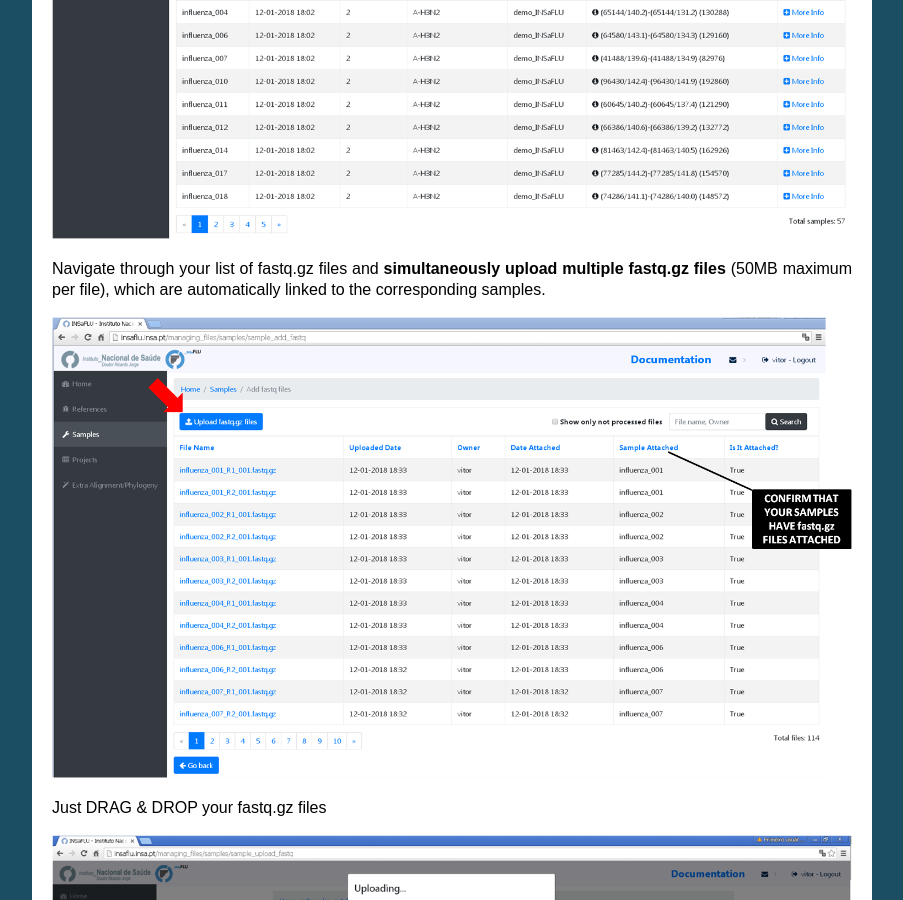
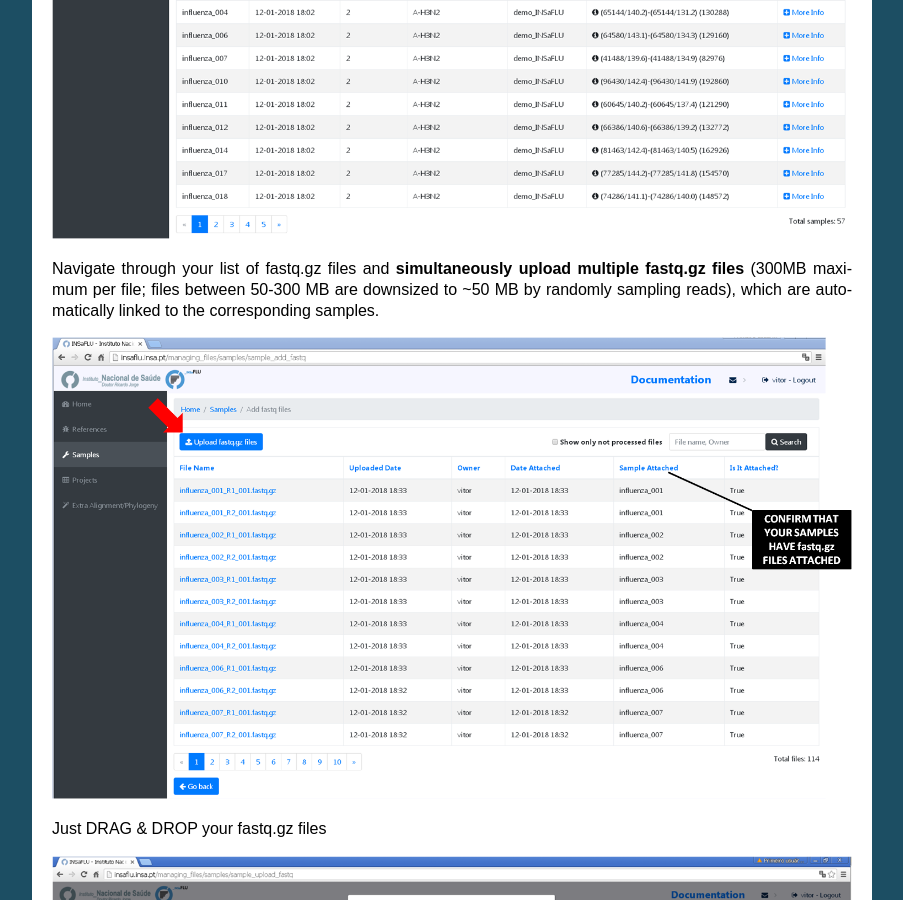
Before and after one commit to INSaFLU/insaflu_docs, a Sphinx documentation site: the page built from docs/uploading_data.rst, in a window 1280 px wide and 900 px high, scrolled down 2917 px. Shown: the whole window, without its empty margins (198-1101 px from the left). Built offline with Sphinx 7.4.7, drawn with Linux system fonts in a browser that asks for light colours; formulas are drawn with MathJax 3.

```diff
--- a/docs/uploading_data.rst
+++ b/docs/uploading_data.rst
@@ -64,7 +64,7 @@
 
 .. image:: _static/upload_ngs_data_batch_1.png
 
-Navigate through your list of fastq.gz files and **simultaneously upload multiple fastq.gz files** (50MB maximum per file), which are automatically linked to the corresponding samples.
+Navigate through your list of fastq.gz files and **simultaneously upload multiple fastq.gz files** (300MB maximum per file; files between 50-300 MB are downsized to ~50 MB by randomly sampling reads), which are automatically linked to the corresponding samples.
 
 .. image:: _static/upload_ngs_data_batch_2.png
 
```
Also changed, not shown: 1 other file.
